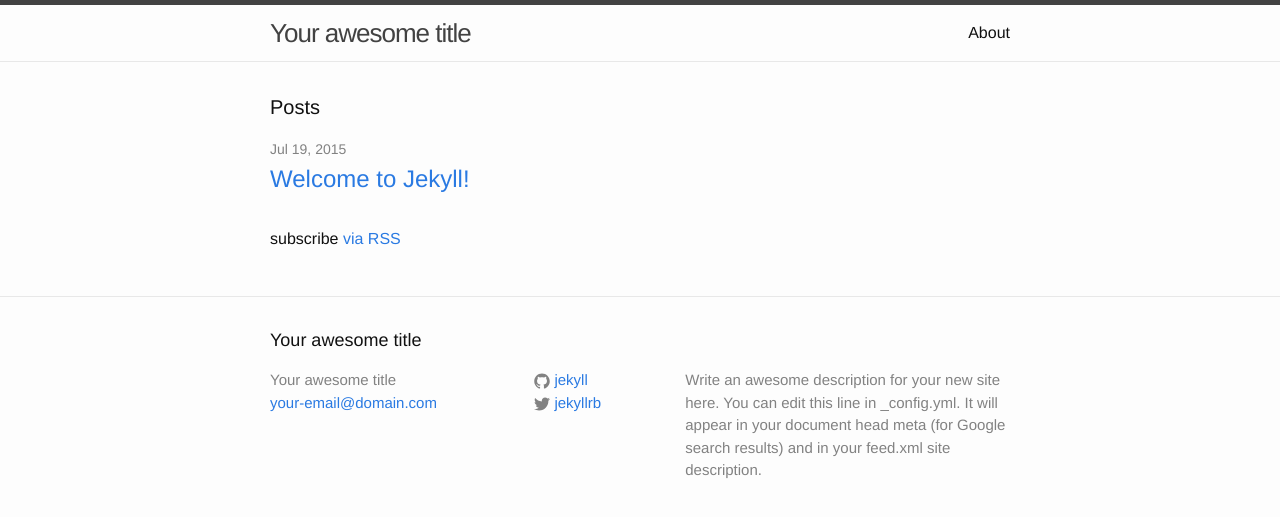
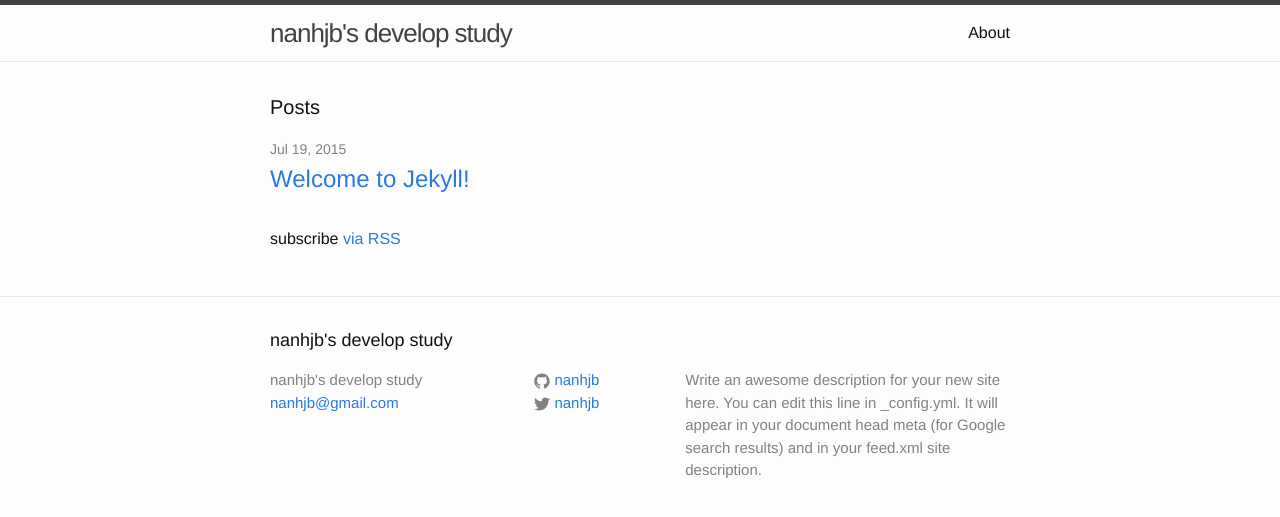
Before and after one commit to nanhjb/nanhjb.github.io, a Jekyll site: the page built from index.html, in a window 1280 px wide. Shown: the top 517 px of the page. Built offline with Jekyll 4.4.1, drawn with Linux system fonts in a browser that asks for light colours.

Commit message:
user info change

```diff
--- a/_config.yml
+++ b/_config.yml
@@ -1,14 +1,14 @@
 # Site settings
-title: Your awesome title
-email: your-email@domain.com
+title: nanhjb's develop study
+email: nanhjb@gmail.com
 description: > # this means to ignore newlines until "baseurl:"
   Write an awesome description for your new site here. You can edit this
   line in _config.yml. It will appear in your document head meta (for
   Google search results) and in your feed.xml site description.
 baseurl: "" # the subpath of your site, e.g. /blog/
 url: "http://yourdomain.com" # the base hostname & protocol for your site
-twitter_username: jekyllrb
-github_username:  jekyll
+twitter_username: nanhjb
+github_username:  nanhjb
 
 # Build settings
 markdown: kramdown
```
